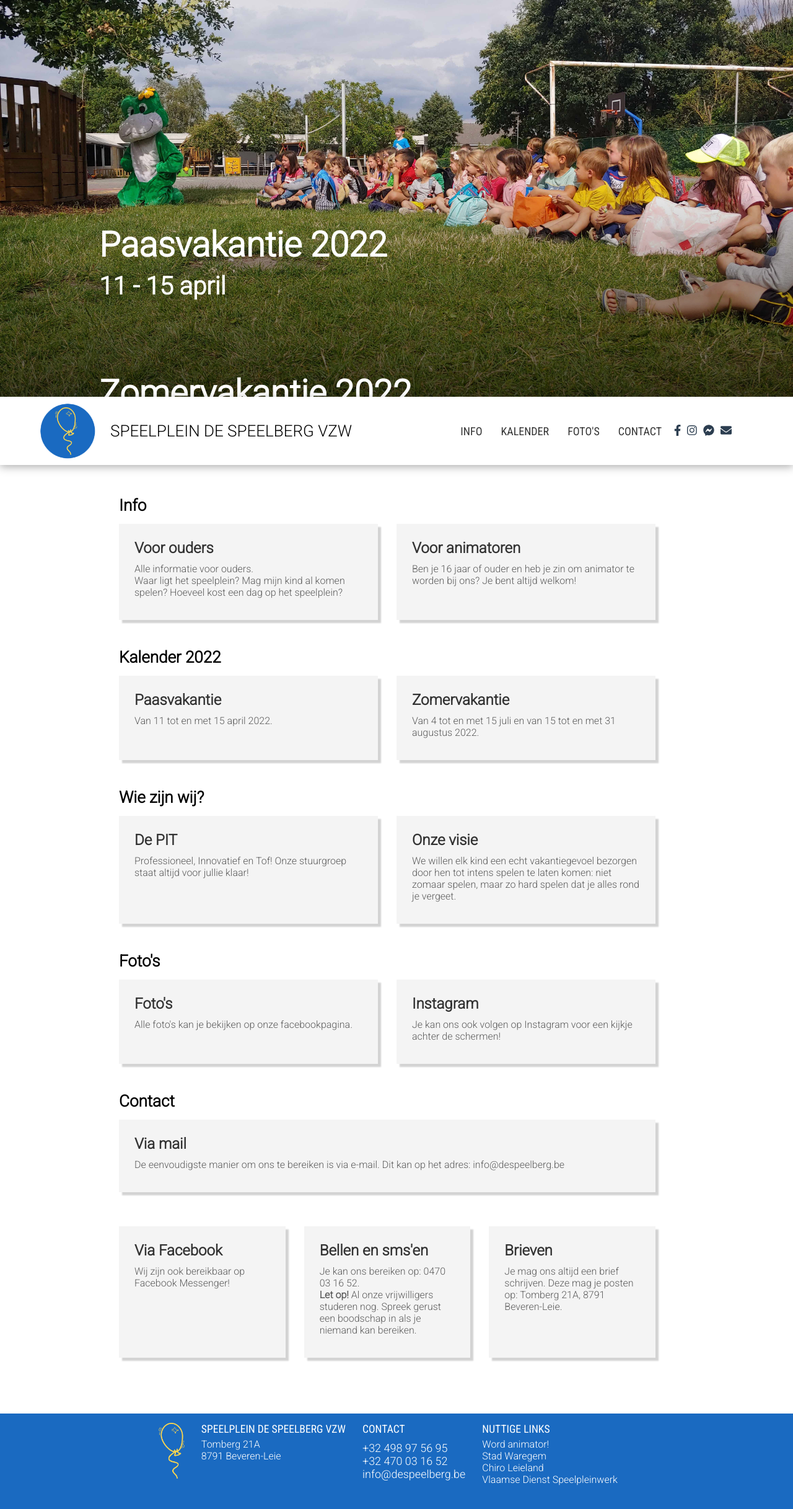
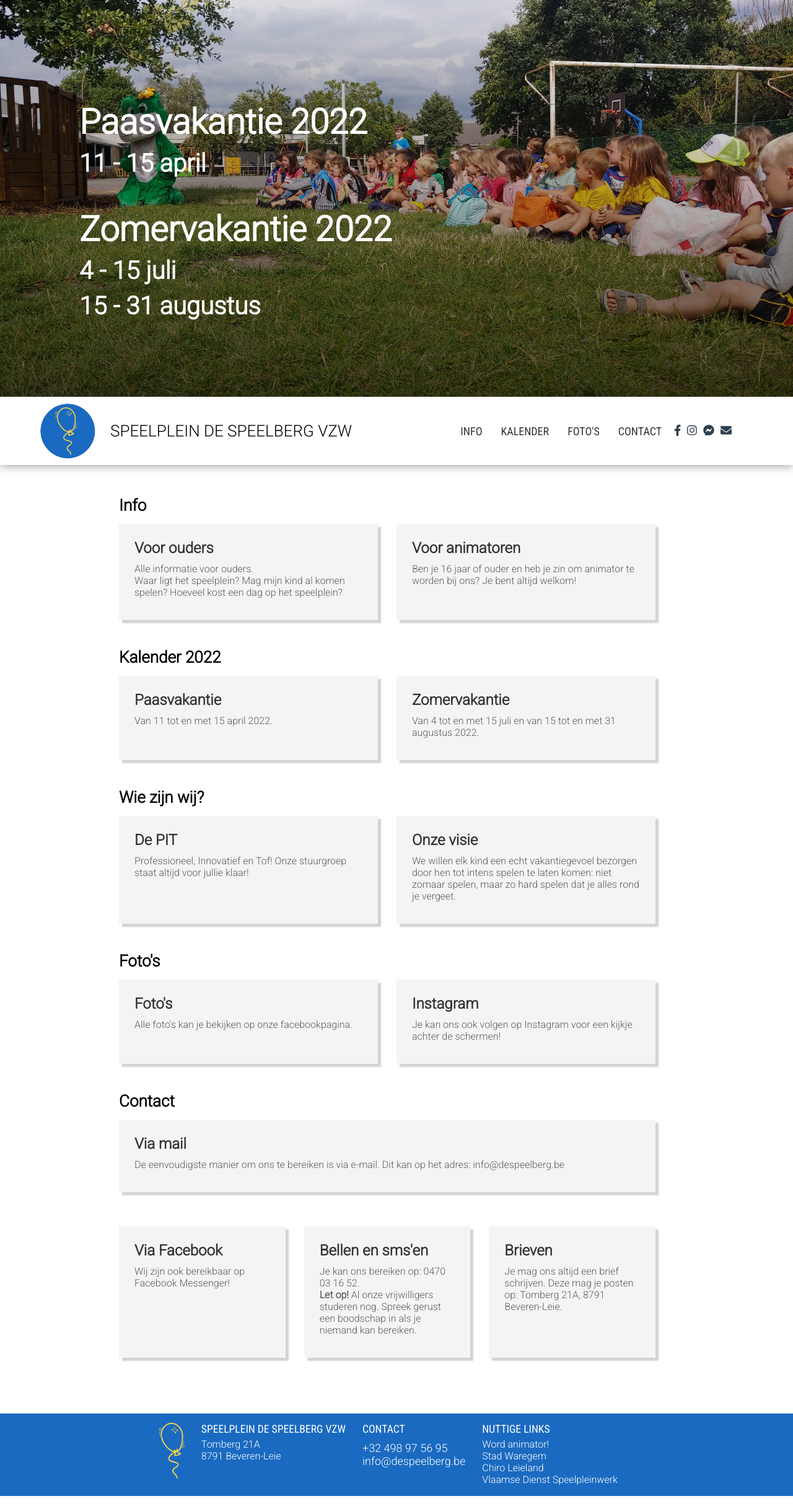
Before and after one commit to despeelberg/despeelberg-be, a Vue app: page / in a window 1280 px wide. Shown: the whole page at 62% size. After the commit the page ends 2413 px from the top, so only its background shows below. Built offline with nearby package versions, Linux system fonts and the light colour scheme.

Commit message:
nummer margot weg + aanpassing layout banner

```diff
--- a/src/components/Footer.vue
+++ b/src/components/Footer.vue
@@ -1,12 +1,12 @@
 <template>
   <div id="footer" class="ft">
     <div class="column">
-        <img src="@/assets/logo.png" alt="" srcset="">
+      <img src="@/assets/logo.png" alt="" srcset="" />
     </div>
     <div class="column">
       <h4>SPEELPLEIN DE SPEELBERG VZW</h4>
       <div id="address">
-            Tomberg 21A <br>
+        Tomberg 21A <br />
         8791 Beveren-Leie
       </div>
     </div>
@@ -14,31 +14,40 @@
       <h4>CONTACT</h4>
       <p>
         <a href="tel:+32498975695" class="link">+32 498 97 56 95</a>
-            <a href="tel:+32470031652" class="link">+32 470 03 16 52</a>
-            <a href="mailto:info@despeelberg.be" class="link">info@despeelberg.be</a>
-            <br>
+        <a href="mailto:info@despeelberg.be" class="link"
+          >info@despeelberg.be</a
+        >
+        <br />
         <!--             <a href="https://www.messenger.com/t/despeelbergvzw" class="link" target="_blank">Facebook</a>
- -->        </p>
+ -->
+      </p>
     </div>
     <div class="column">
       <h4>NUTTIGE LINKS</h4>
-        <a href="http://www.wordanimator.be/" class="link" target="_blank">Word animator!</a>
-        <a href="https://www.waregem.be/" class="link" target="_blank">Stad Waregem</a>
-        <a href="https://www.chiro-leieland.be/" class="link" target="_blank">Chiro Leieland</a>
-        <a href="https://www.speelplein.net/" class="link" target="_blank">Vlaamse Dienst Speelpleinwerk</a>
+      <a href="http://www.wordanimator.be/" class="link" target="_blank"
+        >Word animator!</a
+      >
+      <a href="https://www.waregem.be/" class="link" target="_blank"
+        >Stad Waregem</a
+      >
+      <a href="https://www.chiro-leieland.be/" class="link" target="_blank"
+        >Chiro Leieland</a
+      >
+      <a href="https://www.speelplein.net/" class="link" target="_blank"
+        >Vlaamse Dienst Speelpleinwerk</a
+      >
     </div>
   </div>
 </template>
 
 <script>
 export default {
-  name: "ft"
-}
+  name: "ft",
+};
 </script>
 
 <style scoped>
-
-#footer{
+#footer {
   flex-shrink: 0;
 }
 
@@ -51,25 +60,22 @@ export default {
   width: 100%;
   z-index: 8;
   color: #ffffff;
-    font-family: 'Roboto', Avenir, Arial, Helvetica, sans-serif;
-
+  font-family: "Roboto", Avenir, Arial, Helvetica, sans-serif;
 }
 .link {
   color: #ffffff;
   display: block;
-    font-family: 'Roboto', Avenir, Arial, Helvetica, sans-serif;
-
+  font-family: "Roboto", Avenir, Arial, Helvetica, sans-serif;
 }
 
-.link:hover{
+.link:hover {
   text-decoration: underline;
-
 }
-h4  {
+h4 {
   margin-bottom: 5px;
   font-size: 1.1rem;
   font-weight: normal;
-    font-family: 'Roboto Condensed', Avenir, Arial, Helvetica, sans-serif;
+  font-family: "Roboto Condensed", Avenir, Arial, Helvetica, sans-serif;
 }
 .column {
   flex: 1 1 auto;
@@ -79,9 +85,9 @@ h4  {
   width: auto;
 }
 
-#address{
+#address {
   color: #ffffff;
-    font-family: 'Roboto', Avenir, Arial, Helvetica, sans-serif;
+  font-family: "Roboto", Avenir, Arial, Helvetica, sans-serif;
 }
 
 @media (max-width: 1000px) {
--- a/src/components/Slideshow.vue
+++ b/src/components/Slideshow.vue
@@ -3,7 +3,7 @@
     <div class="background">
       <div id="info-wrap">
         <div id="info">
-          <div class="vakantieInfo">
+          <div class="vakantieInfo firstvakantie">
             <h1>Paasvakantie 2022</h1>
             <h2>11 - 15 april</h2>
           </div>
@@ -104,7 +104,7 @@ export default {
 }
 
 #info {
-  width: 75%;
+  width: 80%;
   margin: auto;
   color: #ffffff;
   font-family: "Roboto", Arial, Helvetica, sans-serif;
@@ -140,7 +140,10 @@ h3 {
 
 .vakantieInfo {
   float: left;
-  margin-top: 10%;
+  margin-top: 50px;
+}
+
+.firstvakantie {
   padding-right: 150px;
 }
 
@@ -160,9 +163,19 @@ h3 {
   .button {
     width: 100%;
   }
+}
 
+@media (max-width: 1450px) {
   #info-wrap {
     height: 100%;
   }
+
+  .firstvakantie {
+    padding-right: 0;
+  }
+
+  .vakantieInfo {
+    float: none;
+  }
 }
 </style>
```
Lines whose indentation alone changed are shown as unchanged.
